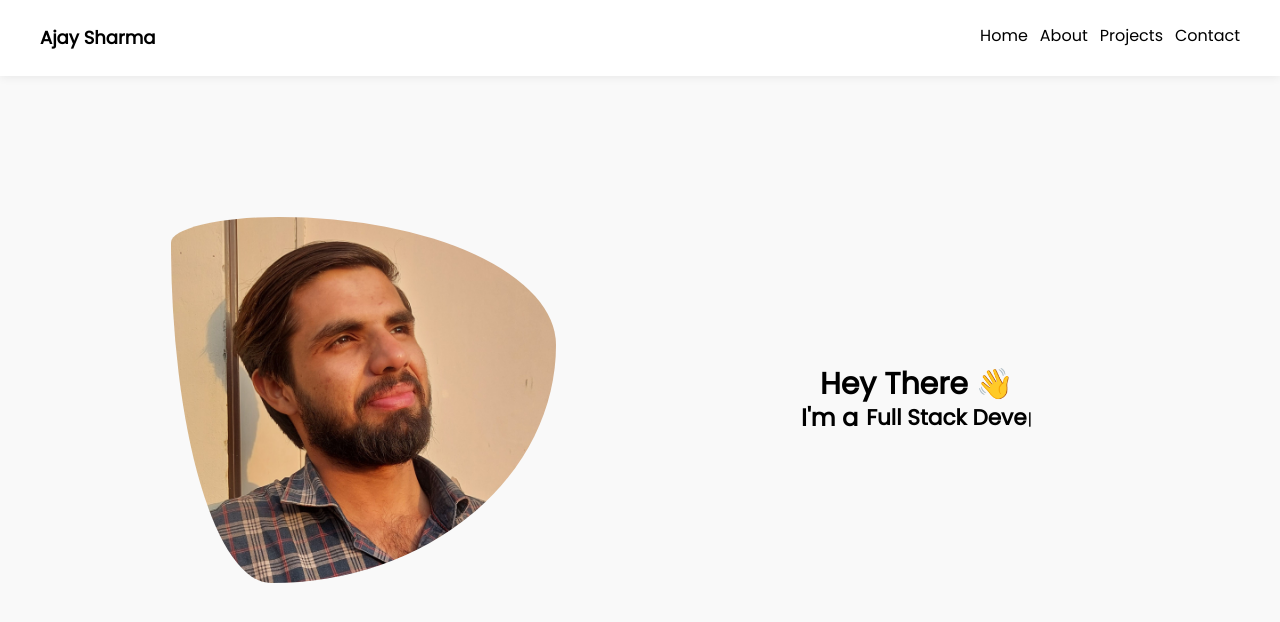
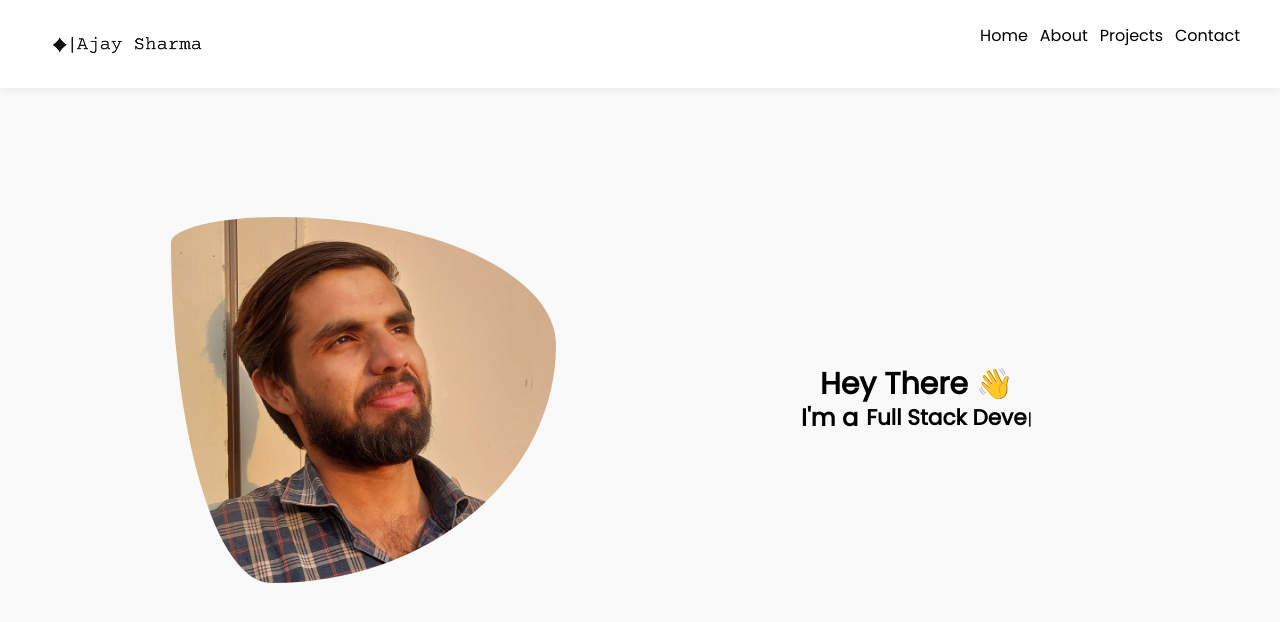
Before and after one commit to ajshrmaofficial/ajshrmaofficial.github.io, a React (Vite) app: page / in a window 1280 px wide. Shown: the top 622 px of the page. Built offline with nearby package versions, Linux system fonts and the light colour scheme.

Commit message:
refactor: Update NavBar component to include logo image

```diff
--- a/src/components/NavBar.tsx
+++ b/src/components/NavBar.tsx
@@ -1,9 +1,11 @@
 import MobileNavMenu from './MobileNavBar';
+import logoSrc from '../assets/ajay sharma logo.png';
 
 function NavBar(){
     return(
         <nav className='flex flex-row justify-between px-10 py-6 fixed w-full bg-white shadow-navBarShadow'>
-            <h3 className='text-lg font-black'>Ajay Sharma</h3>
+            {/* <h3 className='text-lg font-black'>Ajay Sharma</h3> */}
+            <img src={logoSrc} alt="Ajay Sharma"  className='h-10'/>
             <MobileNavMenu/>
             <ul className='lg:flex hidden flex-row gap-3 right-0'>
                 <li><a href="#home">Home</a></li>
```
